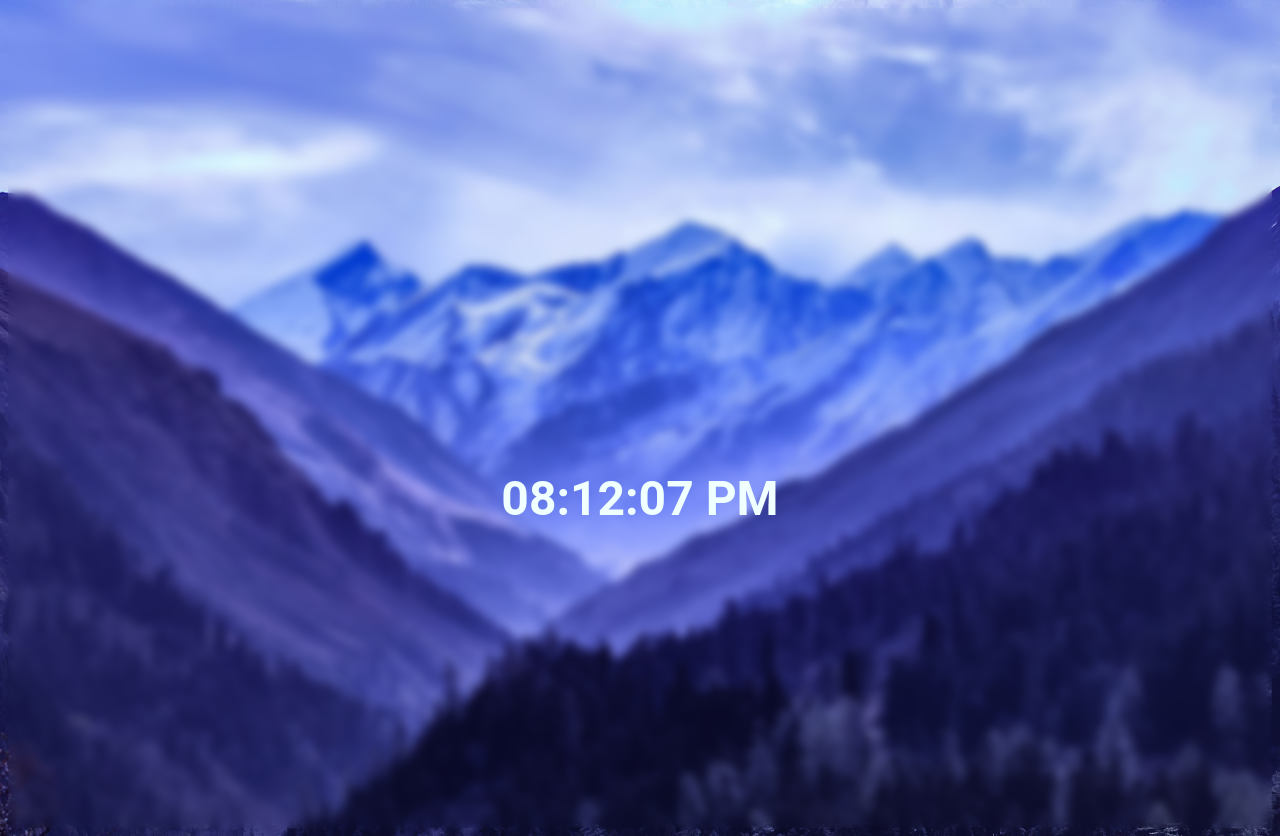
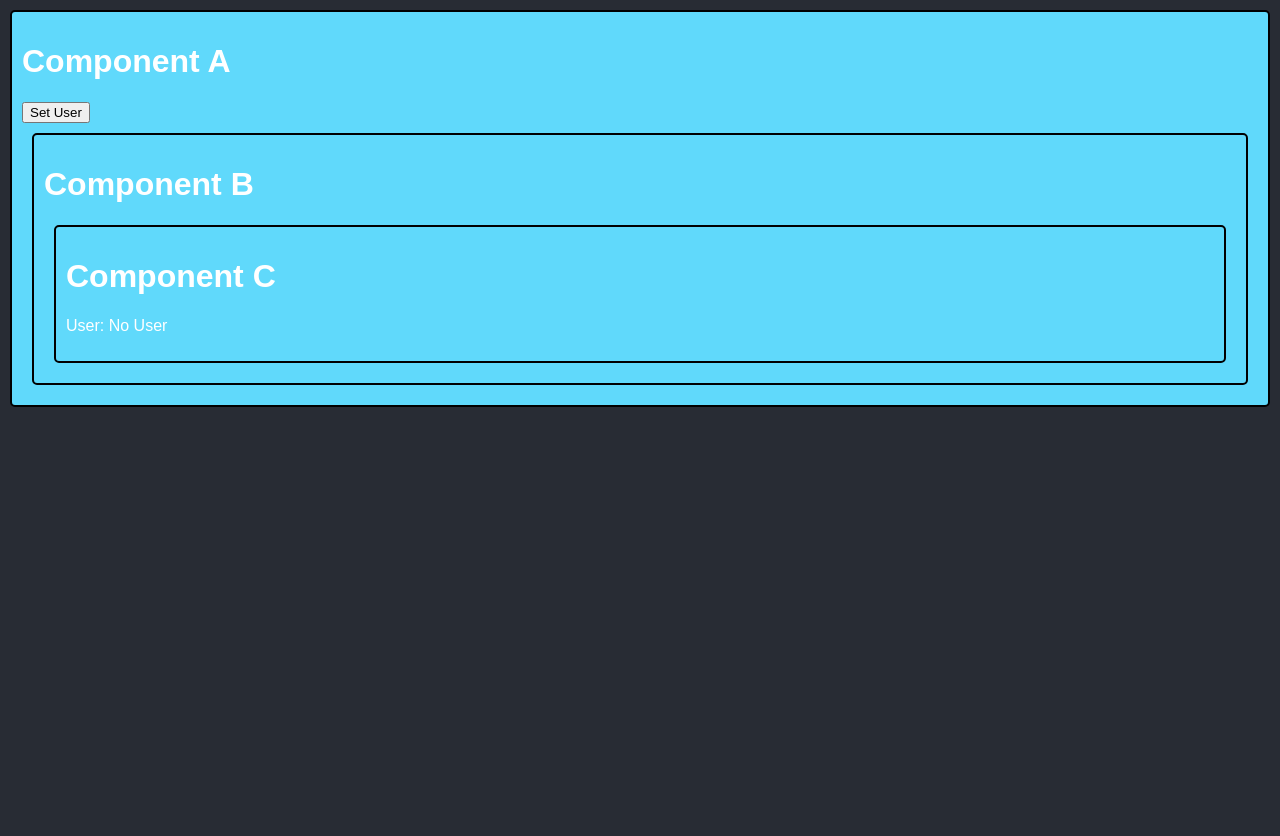
Before and after one commit to RomThpt/my-react-app, a React (Vite) app: page / in a window 1280 px wide. After the commit the page ends 800 px from the top, so only its background shows below. Built offline with nearby package versions, Linux system fonts and the light colour scheme.

Commit message:
feat: :sparkles: useContext

```diff
--- a/src/App.jsx
+++ b/src/App.jsx
@@ -1,8 +1,8 @@
-import DigitalClock from "./DigitalClock";
+import ComponentA from "./ComponentA";
 function App() {
     return (
         <>
-            <DigitalClock />
+            <ComponentA />
         </>
     );
 }
--- /dev/null
+++ b/src/ComponentA.jsx
@@ -0,0 +1,21 @@
+import React, { useState, createContext } from "react";
+import ComponentB from "./ComponentB";
+
+export const UserContext = createContext();
+
+const ComponentA = () => {
+    const [user, setUser] = useState(null);
+    return (
+        <div className="box">
+            <h1>Component A</h1>
+            <button onClick={() => setUser({ name: "John Doe" })}>
+                Set User
+            </button>
+            <UserContext.Provider value={user}>
+                <ComponentB user={user} />
+            </UserContext.Provider>
+        </div>
+    );
+};
+
+export default ComponentA;
--- /dev/null
+++ b/src/ComponentB.jsx
@@ -0,0 +1,13 @@
+import React from "react";
+import ComponentC from "./ComponentC";
+
+const ComponentB = () => {
+    return (
+        <div className="box">
+            <h1>Component B</h1>
+            <ComponentC />
+        </div>
+    );
+};
+
+export default ComponentB;
--- /dev/null
+++ b/src/ComponentC.jsx
@@ -0,0 +1,13 @@
+import React, { useContext } from "react";
+import { UserContext } from "./ComponentA";
+const ComponentC = () => {
+    const user = useContext(UserContext);
+    return (
+        <div className="box">
+            <h1>Component C</h1>
+            <p>User: {user ? user.name : "No User"}</p>
+        </div>
+    );
+};
+
+export default ComponentC;
--- a/src/DigitalClock.jsx
+++ /dev/null
@@ -1,42 +0,0 @@
-import React, { useState, useEffect } from "react";
-
-const DigitalClock = () => {
-    const [time, setTime] = useState(new Date());
-
-    useEffect(() => {
-        const interval = setInterval(() => {
-            setTime(new Date());
-        }, 1000);
-
-        return () => {
-            clearInterval(interval);
-        };
-    }, []);
-
-    const formatTime = () => {
-        let hours = time.getHours();
-        let minutes = time.getMinutes();
-        let seconds = time.getSeconds();
-        const meridian = hours >= 12 ? "PM" : "AM";
-
-        hours = hours % 12 || 12;
-
-        return `${padZero(hours)}:${padZero(minutes)}:${padZero(
-            seconds
-        )} ${meridian}`;
-    };
-
-    const padZero = (number) => {
-        return number < 10 ? "0" + number : number;
-    };
-
-    return (
-        <div className="clock-countainer">
-            <div className="clock">
-                <span>{formatTime()}</span>
-            </div>
-        </div>
-    );
-};
-
-export default DigitalClock;
--- a/src/index.css
+++ b/src/index.css
@@ -1,26 +1,15 @@
 body {
-    background-image: url(./assets/wp6705749-3386177117.jpg);
-    background-size: cover;
-    background-repeat: no-repeat;
-    background-position: center;
-    font-family: "Roboto", sans-serif;
-    color: azure;
+    background-color: #282c34;
+    color: white;
+    font-family: Arial, sans-serif;
+    margin: 0;
+    padding: 0;
 }
 
-.clock-countainer {
-    display: flex;
-    justify-content: center;
-    align-items: center;
-    height: 100vh;
-    flex-direction: column;
-    backdrop-filter: blur(5px);
-    padding: 10px 0;
+.box {
+    background-color: hsl(193, 95%, 68%);
+    border-radius: 5px;
+    border: 2px solid hsl(0, 0%, 0%);
+    margin: 10px;
+    padding: 10px;
 }
-
-.clock {
-    font-size: 3rem;
-    font-weight: 700;
-    text-align: center;
-    margin-top: 10rem;
-    text-shadow: 3px 3px 5px hsla(0, 0, 0%, 0.75);
-}
```
Also changed, not shown: src/assets/wp6705749-3386177117.jpg (deleted).
